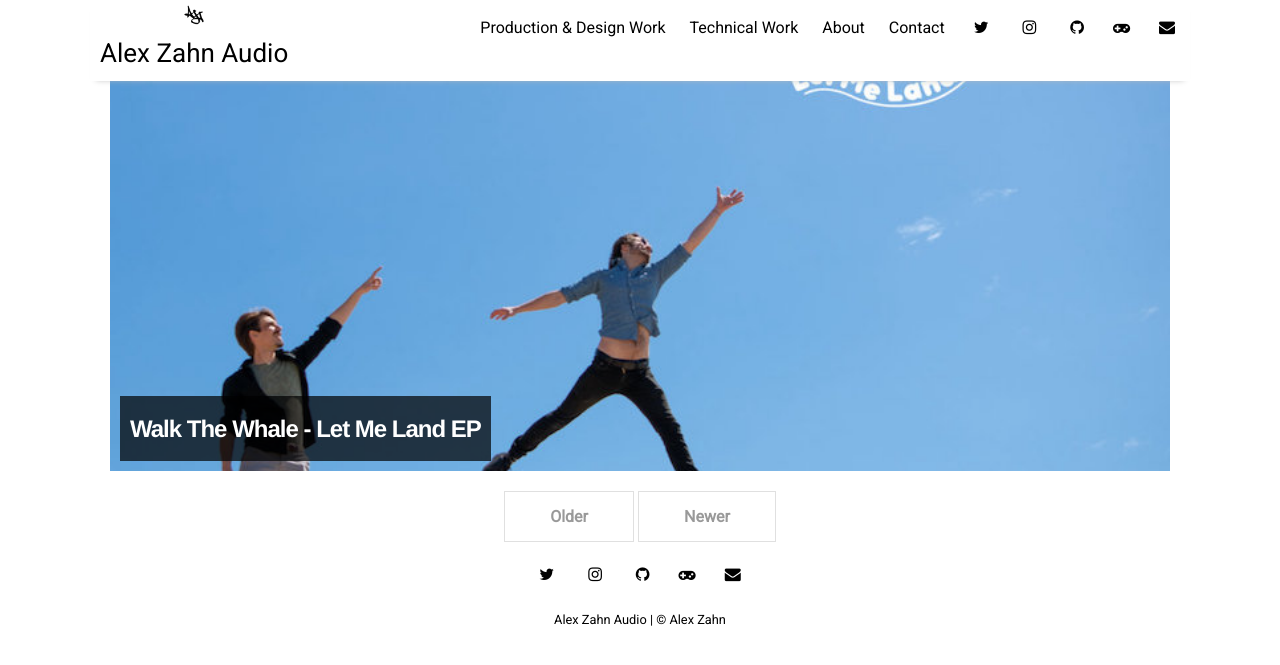
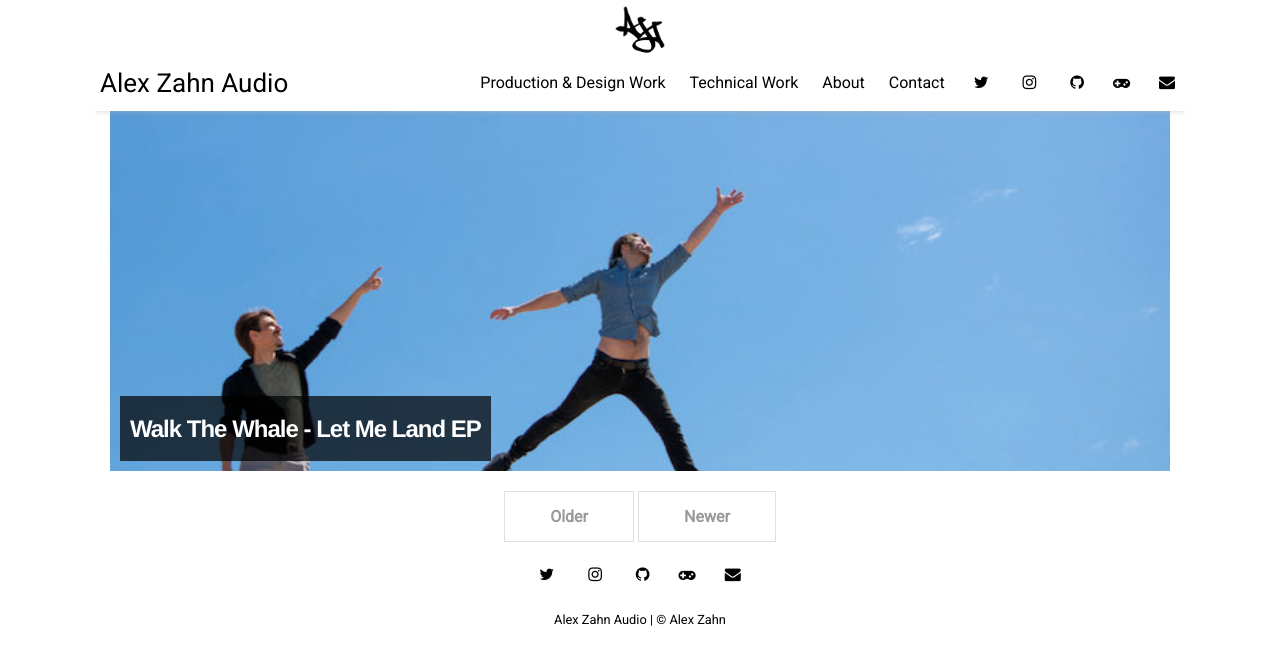
Before and after one commit to alexzahnaudio/alexzahnaudio.github.io, a Jekyll site: the page built from index.html, in a window 1280 px wide. Shown: the top 665 px of the page. Built offline with Jekyll 4.4.1, drawn with Linux system fonts in a browser that asks for light colours; nearby versions of some CDN libraries; the list of posts is cut into pages by our own code.

Commit message:
Update header.html

```diff
--- a/_includes/header.html
+++ b/_includes/header.html
@@ -1,7 +1,10 @@
 <header class="site-header">
-  <h3 class="site-title">
-    <a href="{{ site.github.url }}/"><img src="{{ site.github.url }}/assets/img/logo.png" width="20" height="20" alt="logo" /> {{ site.title }}</a>
-  </h3>
+  <div class="title">
+    <a href="{{ site.github.url }}/">
+      <img src="{{ site.github.url }}/assets/img/logo.png" width="50" height="50" alt="logo" />
+      <h3 class="site-title">{{ site.title }}</h3>
+    </a>
+  </div>
   <nav class="menu-list">
     {% for item in site.data.settings.menu %}
       <a href="{{ site.github.url }}/{{ item.url }}" class="menu-link">{{ item.name }}</a>
```
